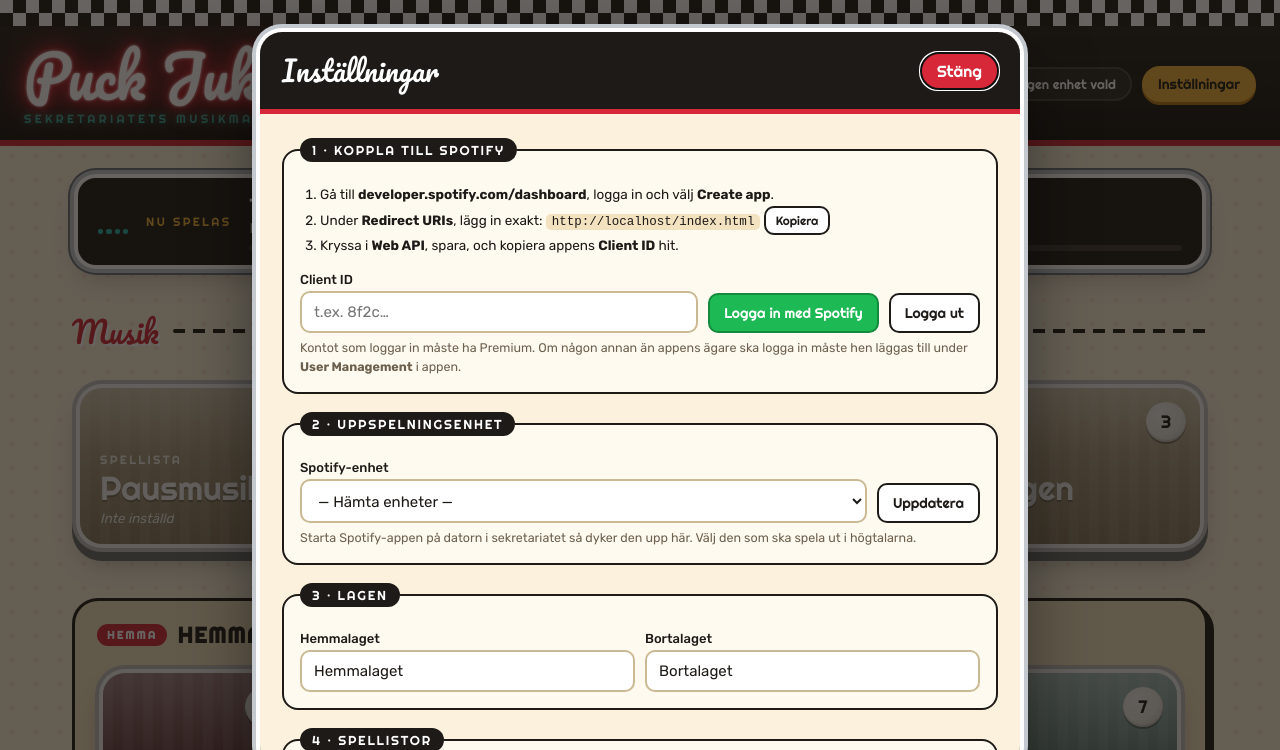
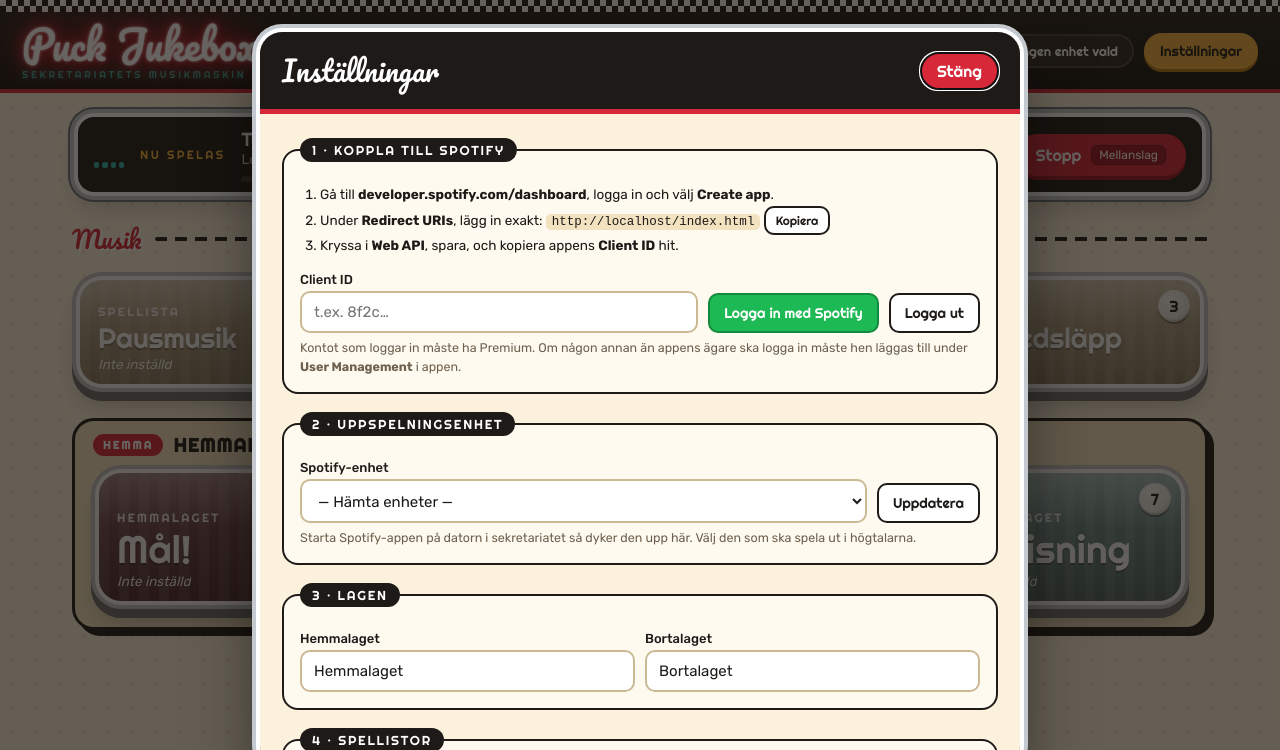
Before and after one commit to pjan-code/puck-jukebox, a plain HTML site: page index.html in a window 1280 px wide. Shown: the top 750 px of the page. Drawn offline with Linux system fonts and the light colour scheme.

Commit message:
Add files via upload

```diff
--- a/index.html
+++ b/index.html
@@ -24,20 +24,20 @@
   background-size:24px 24px;
 }
 button{font:inherit}
-.checker{height:26px;background:repeating-conic-gradient(var(--ink) 0 25%,#fff 0 50%) 0 0/26px 26px}
+.checker{height:12px;background:repeating-conic-gradient(var(--ink) 0 25%,#fff 0 50%) 0 0/12px 12px}
 
 /* ---------- Header / neon sign ---------- */
 header{
   background:linear-gradient(180deg,#24201c,#141210);
-  padding:16px 24px 14px; display:flex; align-items:center; justify-content:space-between;
-  gap:16px; flex-wrap:wrap; border-bottom:6px solid var(--cherry);
+  padding:8px 22px 8px; display:flex; align-items:center; justify-content:space-between;
+  gap:16px; flex-wrap:wrap; border-bottom:4px solid var(--cherry);
 }
-.sign{font-family:Pacifico,cursive;font-size:clamp(34px,5vw,58px);line-height:1.15;color:#fff;
+.sign{font-family:Pacifico,cursive;font-size:clamp(28px,3.4vw,40px);line-height:1.2;color:#fff;
   text-shadow:0 0 3px #fff,0 0 10px var(--cherry),0 0 22px var(--cherry),0 0 42px var(--cherry);
   animation:flicker 7s infinite}
 @keyframes flicker{0%,92%,100%{opacity:1}93%{opacity:.55}94%{opacity:1}96%{opacity:.7}97%{opacity:1}}
-.sub{font-family:Righteous,sans-serif;color:var(--mint);letter-spacing:.28em;text-transform:uppercase;font-size:12px;
-  text-shadow:0 0 8px rgba(37,179,163,.75);margin-top:2px}
+.sub{font-family:Righteous,sans-serif;color:var(--mint);letter-spacing:.28em;text-transform:uppercase;font-size:10px;
+  text-shadow:0 0 8px rgba(37,179,163,.75);margin-top:0}
 .hdr-right{display:flex;gap:10px;align-items:center;flex-wrap:wrap}
 .chip{font-family:Righteous;font-size:13px;color:#fff;background:#2c2723;border:2px solid #4a423a;border-radius:999px;
   padding:7px 14px;display:flex;align-items:center;gap:8px;white-space:nowrap;max-width:260px;overflow:hidden;text-overflow:ellipsis}
@@ -48,17 +48,17 @@
   font-family:Righteous;font-size:14px;box-shadow:0 3px 0 var(--mustard-d)}
 .gear:active{transform:translateY(2px);box-shadow:0 1px 0 var(--mustard-d)}
 
-main{max-width:1180px;margin:0 auto;padding:26px 22px 60px}
+main{max-width:1180px;margin:0 auto;padding:18px 22px 20px}
 
 /* ---------- Now playing ---------- */
 .np{
-  background:var(--ink);color:#fff;border-radius:18px;padding:14px 20px;display:flex;gap:18px;align-items:center;
+  background:var(--ink);color:#fff;border-radius:16px;padding:10px 16px;display:flex;gap:16px;align-items:center;
   box-shadow:0 0 0 4px var(--chrome-hi),0 0 0 8px var(--chrome-mid),0 0 0 10px var(--chrome-lo),0 14px 24px rgba(0,0,0,.2);
-  margin:6px 6px 40px;
+  margin:6px 6px 26px;
 }
 .np-label{font-family:Righteous;color:var(--mustard);letter-spacing:.2em;font-size:12px;text-transform:uppercase;white-space:nowrap}
 .np-body{flex:1;min-width:0}
-.np-title{font-family:Righteous;font-size:22px;white-space:nowrap;overflow:hidden;text-overflow:ellipsis}
+.np-title{font-family:Righteous;font-size:19px;white-space:nowrap;overflow:hidden;text-overflow:ellipsis}
 .np-artist{color:#cfc6b8;font-size:14px;white-space:nowrap;overflow:hidden;text-overflow:ellipsis}
 .np-bar{height:6px;background:#3d3631;border-radius:3px;margin-top:8px;overflow:hidden}
 .np-bar i{display:block;height:100%;width:0;background:linear-gradient(90deg,var(--cherry),var(--mustard))}
@@ -69,15 +69,15 @@
 @keyframes eq{0%,100%{height:20%}50%{height:100%}}
 
 /* ---------- Sections ---------- */
-.section-title{display:flex;align-items:center;gap:14px;margin:0 0 22px}
-.section-title h2{margin:0;font-family:Pacifico;font-weight:400;font-size:30px;color:var(--cherry);text-shadow:2px 2px 0 #fff}
+.section-title{display:flex;align-items:center;gap:14px;margin:0 0 12px}
+.section-title h2{margin:0;font-family:Pacifico;font-weight:400;font-size:24px;color:var(--cherry);text-shadow:2px 2px 0 #fff}
 .section-title::after{content:"";flex:1;height:4px;border-radius:2px;background:repeating-linear-gradient(90deg,var(--ink) 0 12px,transparent 12px 20px)}
-.grid{display:grid;gap:34px;padding:8px}
-.music{grid-template-columns:repeat(3,1fr);margin-bottom:46px}
-.teams{display:grid;grid-template-columns:1fr 1fr;gap:34px}
-.team{background:var(--cream2);border-radius:26px;padding:20px 22px 28px;border:3px solid var(--ink);
+.grid{display:grid;gap:28px;padding:8px}
+.music{grid-template-columns:repeat(3,1fr);margin-bottom:26px}
+.teams{display:grid;grid-template-columns:1fr 1fr;gap:28px}
+.team{background:var(--cream2);border-radius:22px;padding:12px 18px 20px;border:3px solid var(--ink);
   box-shadow:6px 6px 0 var(--ink)}
-.team h3{margin:0 0 18px;font-family:Righteous;font-size:22px;letter-spacing:.06em;text-transform:uppercase;display:flex;align-items:center;gap:10px}
+.team h3{margin:0 0 10px;font-family:Righteous;font-size:19px;letter-spacing:.06em;text-transform:uppercase;display:flex;align-items:center;gap:10px}
 .team h3 .pill{font-size:11px;letter-spacing:.2em;padding:4px 10px;border-radius:999px;color:#fff}
 .team.home h3 .pill{background:var(--cherry)} .team.away h3 .pill{background:var(--mint-d)}
 .team .grid{grid-template-columns:1fr 1fr;padding:6px}
@@ -86,7 +86,7 @@
 .jb{
   --c:var(--mustard);--cd:var(--mustard-d);
   position:relative;cursor:pointer;border:none;border-radius:22px;text-align:left;color:#fff;
-  padding:20px 20px 18px;min-height:156px;display:flex;flex-direction:column;justify-content:flex-end;gap:4px;
+  padding:14px 18px 12px;min-height:104px;display:flex;flex-direction:column;justify-content:flex-end;gap:4px;
   background:
     linear-gradient(180deg,rgba(255,255,255,.28),rgba(255,255,255,0) 42%),
     repeating-linear-gradient(90deg,rgba(255,255,255,.07) 0 10px,transparent 10px 20px),
@@ -101,18 +101,18 @@
 .jb:focus-visible{outline:4px dashed var(--ink);outline-offset:14px}
 .jb.cherry{--c:#e2384a;--cd:var(--cherry-d)}
 .jb.mint{--c:#33c2b2;--cd:var(--mint-d)}
-.jb.big{min-height:190px}
-.jb .key{position:absolute;top:14px;right:14px;width:40px;height:40px;border-radius:50%;
+.jb.big{min-height:128px}
+.jb .key{position:absolute;top:10px;right:10px;width:32px;height:32px;border-radius:50%;
   background:radial-gradient(circle at 35% 30%,#fff,var(--cream) 55%,#d8c9a8);color:var(--ink);
-  display:grid;place-items:center;font-family:Righteous;font-size:18px;box-shadow:0 2px 0 rgba(0,0,0,.35),inset 0 -2px 0 rgba(0,0,0,.12)}
+  display:grid;place-items:center;font-family:Righteous;font-size:16px;box-shadow:0 2px 0 rgba(0,0,0,.35),inset 0 -2px 0 rgba(0,0,0,.12)}
 .jb .kicker{font-family:Righteous;font-size:12px;letter-spacing:.2em;text-transform:uppercase;opacity:.92}
-.jb .title{font-family:Righteous;font-size:clamp(24px,2.6vw,34px);line-height:1.05;text-shadow:0 2px 0 rgba(0,0,0,.25)}
-.jb.big .title{font-size:clamp(34px,4vw,50px)}
+.jb .title{font-family:Righteous;font-size:clamp(22px,2.2vw,28px);line-height:1.05;text-shadow:0 2px 0 rgba(0,0,0,.25)}
+.jb.big .title{font-size:clamp(28px,3vw,40px)}
 .jb .meta{font-size:13.5px;opacity:.95;white-space:nowrap;overflow:hidden;text-overflow:ellipsis;max-width:100%}
 .jb .meta b{font-weight:700}
 .jb.empty{filter:saturate(.25) brightness(.95)}
 .jb.empty .meta{font-style:italic}
-.jb .onair{position:absolute;top:16px;left:16px;font-family:Righteous;font-size:11px;letter-spacing:.2em;
+.jb .onair{position:absolute;top:12px;left:14px;font-family:Righteous;font-size:11px;letter-spacing:.2em;
   background:var(--ink);color:var(--mustard);padding:4px 9px;border-radius:999px;display:none}
 .jb.playing .onair{display:block;animation:blink 1s steps(2) infinite}
 .jb.playing{box-shadow:0 0 0 4px var(--chrome-hi),0 0 0 8px var(--mustard),0 9px 0 8px var(--mustard-d),0 0 34px 10px rgba(242,179,61,.75)}
@@ -120,15 +120,15 @@
 .jb.busy::after{content:"";position:absolute;inset:0;border-radius:22px;background:rgba(255,255,255,.18)}
 
 /* ---------- Transport ---------- */
-.transport{display:flex;gap:18px;justify-content:center;flex-wrap:wrap;margin-top:46px}
-.tbtn{cursor:pointer;border:3px solid var(--ink);border-radius:999px;padding:14px 26px;font-family:Righteous;font-size:18px;
-  background:#fff;color:var(--ink);box-shadow:0 5px 0 var(--ink);display:flex;align-items:center;gap:12px}
-.tbtn:active{transform:translateY(4px);box-shadow:0 1px 0 var(--ink)}
+.transport{display:flex;gap:10px;flex:none}
+.tbtn{cursor:pointer;border:2px solid #fff;border-radius:999px;padding:9px 18px;font-family:Righteous;font-size:16px;
+  background:#fff;color:var(--ink);box-shadow:0 4px 0 var(--chrome-lo);display:flex;align-items:center;gap:10px}
+.tbtn:active{transform:translateY(3px);box-shadow:0 1px 0 var(--chrome-lo)}
 .tbtn kbd{font-family:Rubik;font-size:12px;background:var(--cream2);border:1px solid #bba985;border-radius:6px;padding:2px 7px}
-.tbtn.stop{background:var(--ink);color:#fff}
-.tbtn.stop kbd{background:#3a332c;border-color:#5a5047;color:#fff}
+.tbtn.stop{background:var(--cherry);border-color:var(--cherry);color:#fff;box-shadow:0 4px 0 var(--cherry-d)}
+.tbtn.stop kbd{background:var(--cherry-d);border-color:#7a1020;color:#fff}
 
-footer{text-align:center;font-size:12.5px;color:#7a6c58;margin-top:34px}
+footer{text-align:center;font-size:12px;color:#7a6c58;margin-top:16px}
 
 /* ---------- Settings dialog ---------- */
 dialog{border:none;padding:0;border-radius:22px;width:min(760px,94vw);max-height:92vh;background:var(--cream);color:var(--ink);
@@ -173,7 +173,8 @@
   .teams{grid-template-columns:1fr}
 }
 @media (max-width:560px){
-  main{padding:20px 16px 50px}
+  main{padding:16px 16px 20px}
+  .transport{width:100%}
   .music,.team .grid{grid-template-columns:1fr}
   .np{flex-wrap:wrap}
 }
@@ -202,6 +203,10 @@
       <div class="np-artist" id="npArtist">Tryck på en knapp för att sätta igång</div>
       <div class="np-bar"><i id="npBar"></i></div>
     </div>
+    <div class="transport">
+      <button class="tbtn" id="btnFade">Tona ut <kbd>F</kbd></button>
+      <button class="tbtn stop" id="btnStop">Stopp <kbd>Mellanslag</kbd></button>
+    </div>
   </div>
 
   <div class="section-title"><h2>Musik</h2></div>
@@ -218,10 +223,6 @@
     </div>
   </div>
 
-  <div class="transport">
-    <button class="tbtn" id="btnFade">Tona ut <kbd>F</kbd></button>
-    <button class="tbtn stop" id="btnStop">Stopp <kbd>Mellanslag</kbd></button>
-  </div>
   <footer>Kortkommandon: 1–7 för knapparna, F tonar ut, mellanslag stoppar. Spotify-appen gör uppspelningen – den här sidan är fjärrkontrollen.</footer>
 </main>
 
@@ -312,7 +313,7 @@
 const SLOTS = [
   { id:'paus',     type:'playlist', key:'1', grid:'gridMusic', color:'',       kicker:'Spellista',          title:'Pausmusik' },
   { id:'avbl',     type:'playlist', key:'2', grid:'gridMusic', color:'',       kicker:'Spellista · nästa intro', title:'Avblåsning' },
-  { id:'first',    type:'track',    key:'3', grid:'gridMusic', color:'',       kicker:'Låt',                title:'Första avblåsningen' },
+  { id:'first',    type:'track',    key:'3', grid:'gridMusic', color:'',       kicker:'Låt',                title:'Vid första nedsläpp' },
   { id:'homeGoal', type:'track',    key:'4', grid:'gridHome',  color:'cherry', kicker:'Hemma',              title:'Mål!', big:true },
   { id:'homePen',  type:'track',    key:'5', grid:'gridHome',  color:'cherry', kicker:'Hemma',              title:'Utvisning', big:true },
   { id:'awayGoal', type:'track',    key:'6', grid:'gridAway',  color:'mint',   kicker:'Borta',              title:'Mål', big:true },
@@ -356,6 +357,8 @@
 async function login(){
   cfg.clientId = $('inClient').value.trim(); save();
   if (!cfg.clientId){ toast('Fyll i Client ID först', 'err'); return; }
+  if (location.protocol === 'file:'){ toast('Sidan är öppnad som lokal fil. Spotify-inloggning kräver att den ligger på en webbadress (t.ex. GitHub Pages eller http://127.0.0.1).', 'err'); return; }
+  if (!/^[0-9a-f]{32}$/i.test(cfg.clientId)){ toast('Client ID ser fel ut – det ska vara 32 tecken (0–9, a–f).', 'err'); return; }
   if (!window.crypto || !crypto.subtle){ toast('Sidan måste köras via https (eller 127.0.0.1) för att kunna logga in', 'err'); return; }
   const verifier = randStr(64), state = randStr(16);
   store.set('pj.pkce', { verifier, state });
```
